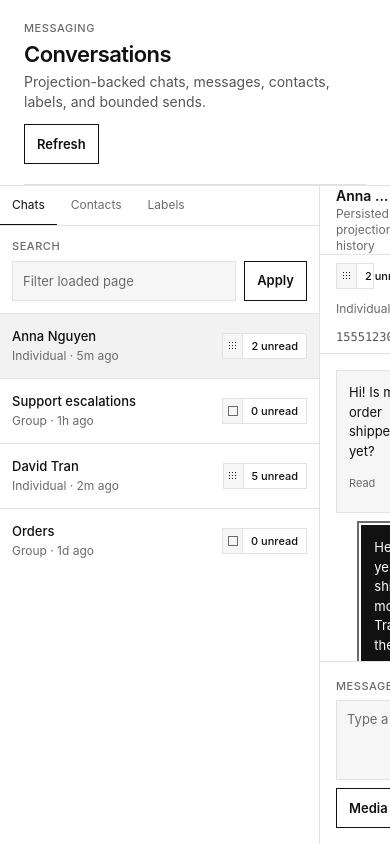
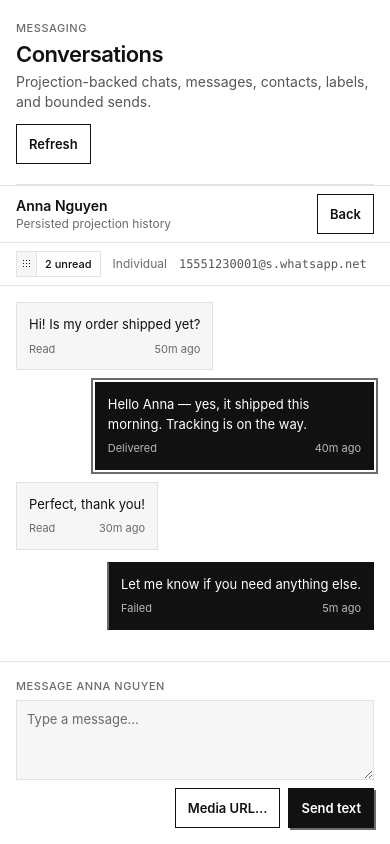
Before and after one commit to hiepknor/omniwa-console, a React (Vite) app: page /__preview/conversations in a window 390 px wide. Built offline with nearby package versions, Linux system fonts and the light colour scheme.

Commit message:
fix: prevent responsive action clipping

```diff
--- a/design/DESIGN.md
+++ b/design/DESIGN.md
@@ -132,7 +132,9 @@ for ≤11px labels. Numbers that align vertically use `tabular-nums`.
   `primary` = ink fill + white label; `ghost` = paper + strong border; `danger` =
   diagonal hazard hatch at rest and a solid ink block on hover. Enabled buttons
   lift 1px with a hard offset shadow; active returns to the baseline. Busy is
-  visibly marked and natively disabled. One primary action per view.
+  visibly marked and natively disabled. Button labels never shrink or clip;
+  responsive action rows wrap or stack around their intrinsic width. One primary
+  action per view.
 - **CloseButton** — the only icon-only X/dismiss control. It is a fully framed
   square: 36×36px desktop and 40×40px mobile, with a 14px stroked X. Rest is
   the ghost Button treatment and it inherits the same hover lift, hard shadow,
@@ -228,6 +230,9 @@ for ≤11px labels. Numbers that align vertically use `tabular-nums`.
   bottom nav bar with icon + visible 10px label while the main viewport reserves
   its height. Dense form/action controls are at least 40px on mobile; primary
   navigation targets remain at least 44px.
+- **Split workspaces:** directory + detail use two panes only above 900px. At
+  tablet/mobile widths the selected detail replaces the directory and exposes a
+  full `Back` action; neither pane may remain positioned outside the viewport.
 - **Feedback placement:** `SurfaceNotice` is the framed inline/workspace banner;
   `ToastViewport` is fixed bottom-right and becomes full inset-width on mobile.
   Its inline placement exists only for deterministic `/__ui` review. Toast
@@ -254,6 +259,7 @@ or `border-*` utilities and rely on generated CSS order.
 | ProgressBar | 0–99%, indeterminate, complete, failed at last known value |
 | Image | loading, ready, contain/cover, long caption, missing/error fallback |
 | Shell navigation | 224px full rail, 64px icon rail, fixed mobile bottom nav |
+| Split workspace | two panes >900px, directory or detail + Back ≤900px |
 | Feedback placement | surface banner, persistent error toast, dismiss, paused timer |
 | Dialog / Drawer | desktop, 390px mobile, bounded scroll, pending-close |
 
--- a/scripts/check-design.mjs
+++ b/scripts/check-design.mjs
@@ -21,7 +21,7 @@ for (const marker of ["document.body.style.overflow = 'hidden'", 'modalStack.len
 }
 
 const button = await read('src/ui/Button.tsx');
-for (const marker of ['data-variant', 'active:translate-x-px', 'focus-visible:outline-2', 'disabled:pointer-events-none', 'ButtonLink']) {
+for (const marker of ['data-variant', 'shrink-0', 'active:translate-x-px', 'focus-visible:outline-2', 'disabled:pointer-events-none', 'ButtonLink']) {
   if (!button.includes(marker)) failures.push(`src/ui/Button.tsx: action contract is missing ${marker}`);
 }
 
@@ -105,6 +105,11 @@ for (const marker of ['max-[640px]:fixed', 'max-[640px]:bottom-0', 'max-[640px]:
   if (!shell.includes(marker)) failures.push(`src/app/Shell.tsx: responsive shell contract is missing ${marker}`);
 }
 
+const conversationsPreview = await read('src/app/PreviewConversations.tsx');
+for (const marker of ['<main', 'max-[900px]:grid-cols-1', "chat ? 'max-[900px]:hidden'", "chat ? '' : 'max-[900px]:hidden'", '>Back</Button>']) {
+  if (!conversationsPreview.includes(marker)) failures.push(`src/app/PreviewConversations.tsx: responsive split-workspace fixture is missing ${marker}`);
+}
+
 const table = await read('src/ui/Table.tsx');
 for (const marker of ['onKeyDown', 'tabIndex', 'aria-selected']) {
   if (!table.includes(marker)) failures.push(`src/ui/Table.tsx: interactive rows are missing ${marker}`);
--- a/src/app/PreviewConversations.tsx
+++ b/src/app/PreviewConversations.tsx
@@ -6,15 +6,15 @@ import { chatsFixture, messagesFixture } from './preview-fixtures';
 /** Dev-only: Conversations workspace (directory + thread) with sample data. */
 export function PreviewConversations() {
   const [view, setView] = useState('chats');
-  const [chatId, setChatId] = useState(chatsFixture[0].id);
-  const chat = chatsFixture.find((c) => c.id === chatId)!;
+  const [chatId, setChatId] = useState<string | undefined>(chatsFixture[0].id);
+  const chat = chatsFixture.find((c) => c.id === chatId);
   return (
-    <div className="flex flex-col h-dvh overflow-hidden bg-bg">
-      <div className="px-6">
+    <main className="flex flex-col h-dvh overflow-hidden bg-bg">
+      <div className="px-6 max-sm:px-4">
         <PageHeader eyebrow="Messaging" title="Conversations" description="Projection-backed chats, messages, contacts, labels, and bounded sends." actions={<Button>Refresh</Button>} />
       </div>
-      <div className="flex-1 min-h-0 grid grid-cols-[320px_minmax(0,1fr)] border-t border-line">
-        <section className="flex flex-col min-h-0 border-r border-line">
+      <div className="flex-1 min-h-0 grid grid-cols-[320px_minmax(0,1fr)] border-t border-line max-[900px]:grid-cols-1">
+        <section className={`flex flex-col min-h-0 border-r border-line ${chat ? 'max-[900px]:hidden' : ''}`}>
           <div className="shrink-0 border-b border-line">
             <Tabs active={view} onChange={setView} tabs={[{ id: 'chats', label: 'Chats' }, { id: 'contacts', label: 'Contacts' }, { id: 'labels', label: 'Labels' }]} />
             <form className="grid grid-cols-[minmax(0,1fr)_auto] gap-2 p-3" onSubmit={(e) => e.preventDefault()}>
@@ -27,30 +27,31 @@ export function PreviewConversations() {
           </div>
         </section>
 
-        <section className="flex flex-col min-h-0">
+        <section className={`flex flex-col min-h-0 ${chat ? '' : 'max-[900px]:hidden'}`}>
           <header className="shrink-0 flex items-center justify-between gap-3 min-h-[57px] px-4 border-b border-line">
             <div className="grid min-w-0">
-              <strong className="truncate text-sm font-semibold text-fg">{chat.displayName}</strong>
-              <span className="text-xs text-fg-3">Persisted projection history</span>
+              <strong className="truncate text-sm font-semibold text-fg">{chat?.displayName ?? 'Message timeline'}</strong>
+              <span className="text-xs text-fg-3">{chat ? 'Persisted projection history' : 'Select a projected chat'}</span>
             </div>
+            {chat ? <Button className="hidden max-[900px]:inline-flex" onClick={() => setChatId(undefined)}>Back</Button> : null}
           </header>
-          <div className="flex-1 min-h-0 overflow-y-auto">
+          {chat ? <div className="flex-1 min-h-0 overflow-y-auto">
             <div className="flex flex-wrap items-center gap-3 px-4 py-2 border-b border-line text-xs text-fg-3">
               <Status tone="pending">{chat.unreadCount} unread</Status>
               <span>Individual</span>
               <span className="font-mono text-fg-2">{chat.id}</span>
             </div>
             <MessageTimeline items={messagesFixture} selectedId="msg_2" onSelect={() => {}} />
-          </div>
-          <div className="shrink-0 grid gap-2 p-4 border-t border-line bg-surface">
+          </div> : null}
+          {chat ? <div className="shrink-0 grid gap-2 p-4 border-t border-line bg-surface">
             <Field label={`Message ${chat.displayName}`}>{(id) => <Textarea id={id} rows={3} placeholder="Type a message…" />}</Field>
             <div className="flex justify-end gap-2">
               <Button>Media URL…</Button>
               <Button variant="primary">Send text</Button>
             </div>
-          </div>
+          </div> : null}
         </section>
       </div>
-    </div>
+    </main>
   );
 }
--- a/src/features/platform/OverviewView.tsx
+++ b/src/features/platform/OverviewView.tsx
@@ -156,7 +156,7 @@ export function OverviewView(props: OverviewViewProps) {
         {props.recovery === 'pending' ? (
           <StateNotice kind="loading" title="Discovering capabilities" detail="Waiting for capability discovery before enabling Recovery." />
         ) : props.recovery === 'available' ? (
-          <div className="flex items-center justify-between gap-4">
+          <div className="flex items-center justify-between gap-4 max-sm:flex-col max-sm:items-stretch">
             <p className="text-sm text-fg-2">Review dead letters without inferring recovery from aggregate health.</p>
             <ButtonLink to="/recovery">Open recovery</ButtonLink>
           </div>
--- a/src/ui/Button.tsx
+++ b/src/ui/Button.tsx
@@ -11,7 +11,7 @@ type SharedProps = {
 };
 
 const base = cn(
-  'group relative isolate inline-flex h-9 items-center justify-center overflow-hidden border max-sm:h-10',
+  'group relative isolate inline-flex h-9 shrink-0 items-center justify-center overflow-hidden border max-sm:h-10',
   'whitespace-nowrap text-[13px] font-semibold leading-none select-none',
   'transition-[color,background-color,border-color,box-shadow,translate] duration-150 motion-reduce:transition-none',
   'focus-visible:outline-2 focus-visible:outline-offset-2 focus-visible:outline-accent',
```
Also changed, not shown: 1 other file (tests, documents, lock files or other folders).
